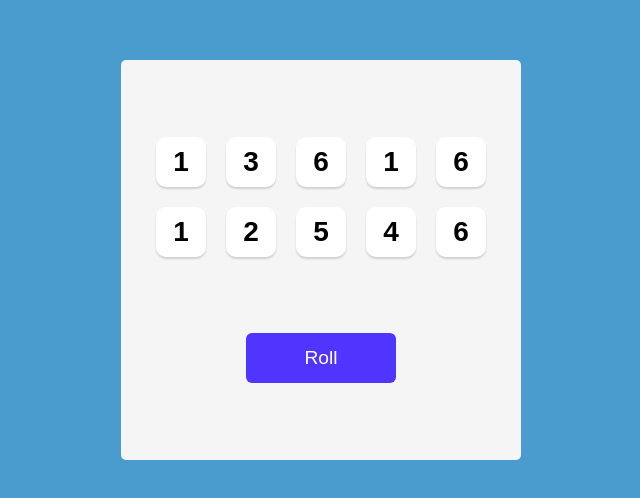
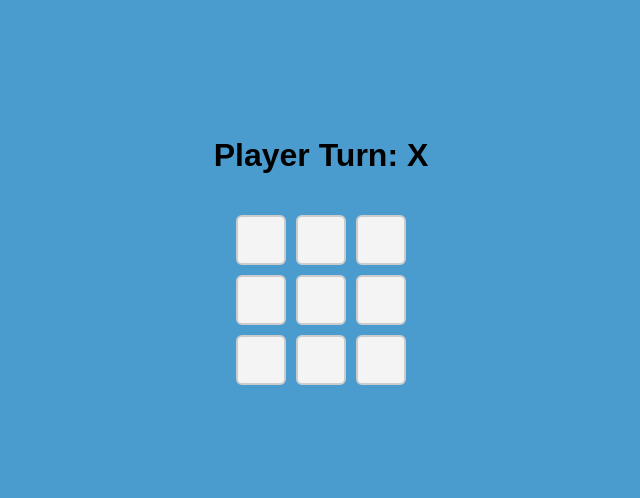
Before and after one commit to mkamaran24/my-react-app, a React (Vite) app: page / in a window 1280 px wide. Shown: the part 140-638 px from the top of the page, without its empty margins (319-959 px from the left). Built offline with nearby package versions, Linux system fonts and the light colour scheme.

Commit message:
tic-tac-toe_Done

```diff
--- /dev/null
+++ b/src/App10.jsx
@@ -0,0 +1,12 @@
+import Board from "./components/Board";
+
+function App10() {
+  return (
+    <div className="container">
+      <Board />
+      {/* <button className="reset">Restart</button> */}
+    </div>
+  );
+}
+
+export default App10;
--- /dev/null
+++ b/src/components/Board.jsx
@@ -0,0 +1,59 @@
+import React from "react";
+
+function Square(props) {
+  return (
+    <button onClick={props.hold} className="seq">
+      {props.value}
+    </button>
+  );
+}
+
+function Board() {
+  let [val, setVal] = React.useState(() => generateValArray());
+  let oldVal = React.useRef(null);
+  let [playyerTurn, setPlayerTurn] = React.useState("X");
+
+  function generateValArray() {
+    return new Array(9).fill(null);
+  }
+
+  console.log("renders");
+
+  const btnArray = new Array(9)
+    .fill(0)
+    .map((_, index) => (
+      <Square key={index} hold={() => putValEvent(index)} value={val[index]} />
+    ));
+
+  // Handle click events
+  function putValEvent(id) {
+    const newVal = [...val];
+    if (val.every((v) => v === null)) {
+      newVal[id] = "X";
+      oldVal.current = newVal[id];
+      setVal(newVal);
+      setPlayerTurn("O");
+    } else {
+      if (oldVal.current === "X" && val[id] !== oldVal.current) {
+        newVal[id] = "O";
+        oldVal.current = newVal[id];
+        setVal(newVal);
+        setPlayerTurn("X");
+      } else if (oldVal.current === "O" && val[id] !== oldVal.current) {
+        newVal[id] = "X";
+        oldVal.current = newVal[id];
+        setVal(newVal);
+        setPlayerTurn("O");
+      }
+    }
+  }
+
+  return (
+    <>
+      <h1>Player Turn: {playyerTurn}</h1>
+      <div className="board">{btnArray}</div>
+    </>
+  );
+}
+
+export default Board;
--- a/src/css/Dice.css
+++ b/src/css/Dice.css
@@ -14,7 +14,7 @@ body {
   align-items: center;
 }
 
-div#root {
+/* div#root {
   height: 100%;
   width: 100%;
   max-height: 400px;
@@ -65,4 +65,40 @@ button.roll-dice {
   background-color: #5035ff;
   color: white;
   font-size: 1.2rem;
+} */
+
+.seq {
+  width: 50px;
+  height: 50px;
+  font-size: 24px;
+  display: flex;
+  align-items: center;
+  justify-content: center;
+  background-color: #f4f4f4;
+  border: 2px solid #ccc;
+  cursor: pointer;
+  transition: background-color 0.3s ease;
 }
+.board {
+  display: grid;
+  grid-template-columns: repeat(3, 50px);
+  grid-gap: 10px;
+  justify-content: center;
+  margin: 20px;
+}
+
+.container {
+  display: flex;
+  flex-direction: column;
+  align-items: center;
+}
+
+button {
+  height: 50px;
+  width: 150px;
+  border: none;
+  border-radius: 6px;
+  background-color: #5035ff;
+  color: rgb(0, 0, 0);
+  font-size: 1.2rem;
+}
--- a/src/main.jsx
+++ b/src/main.jsx
@@ -12,7 +12,8 @@ import App4 from "./App4.jsx";
 // import "./css/App8.css";
 // import App8 from "./App8.jsx";
 import "./css/Dice.css";
-import App9 from "./App9.jsx";
+// import App9 from "./App9.jsx";
+import App10 from "./App10.jsx";
 // import Counter from "./components/useRefEX/Counter.jsx";
 // import Timer from "./components/useRefEX/Timer.jsx";
-createRoot(document.getElementById("root")).render(<App9 />);
+createRoot(document.getElementById("root")).render(<App10 />);
```
